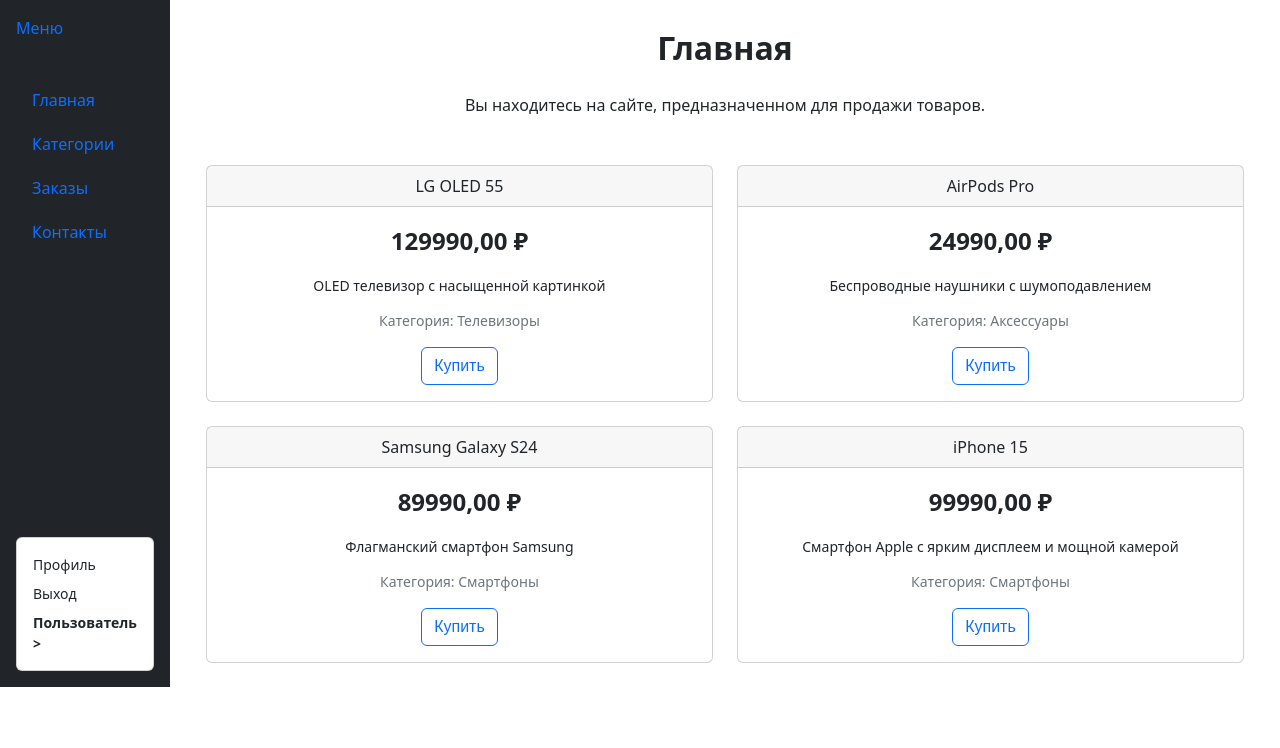
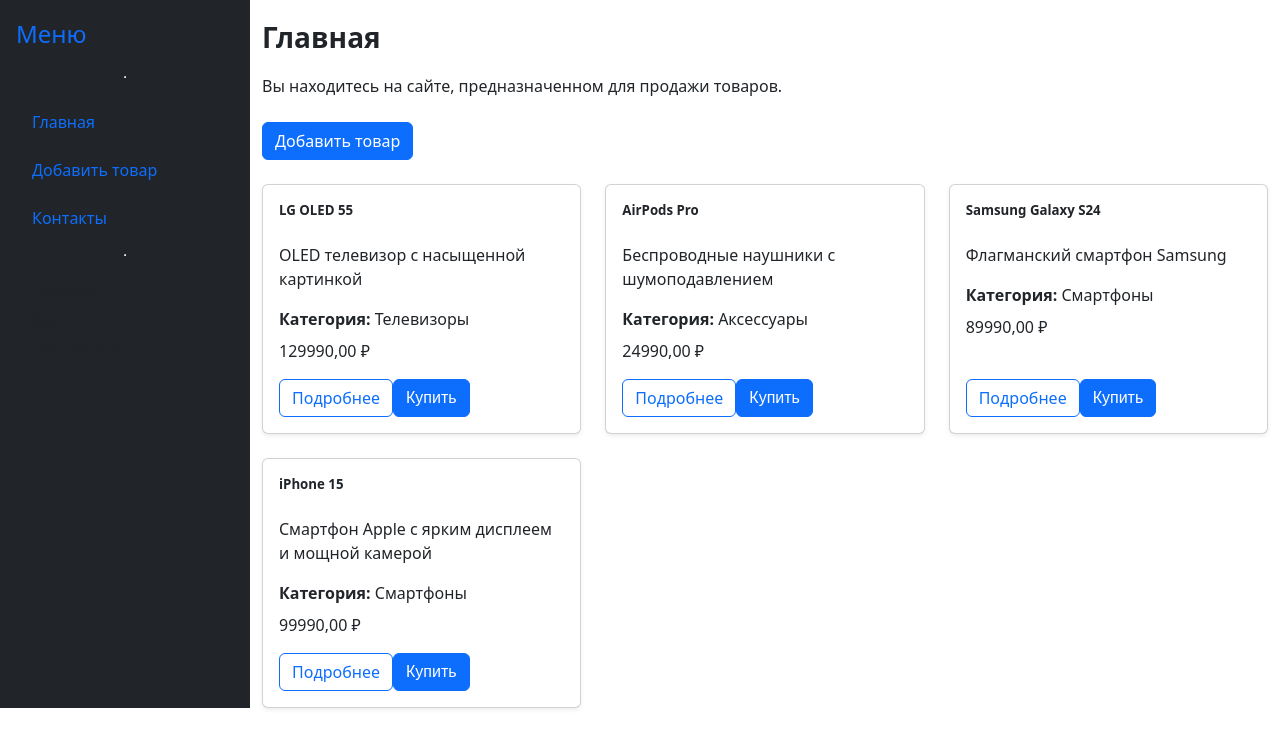
Before and after one commit to mrtimpr/homework_22, a Django app: page / in a window 1280 px wide. Shown: the top 748 px of the page. Run offline with Django 5.2, Linux system fonts and the light colour scheme; data comes from the database, SQL or seed files in the repository; some libraries are stand-ins or nearby versions.

Commit message:
updated project for homework 24

```diff
--- a/catalog/templates/catalog/base.html
+++ b/catalog/templates/catalog/base.html
@@ -8,41 +8,26 @@
     <link rel="stylesheet" href="{% static 'bootstrap/css/bootstrap.min.css' %}">
 </head>
 <body class="bg-light">
+
 <div class="d-flex min-vh-100">
-    <aside class="bg-dark text-white d-flex flex-column flex-shrink-0 p-3 min-vh-100" style="width: 220px;">
-        <a href="{% url 'catalog:home' %}" class="d-flex align-items-center mb-4 text-white text-decoration-none">
-            <span class="fs-5">Меню</span>
-        </a>
-
-        <ul class="nav nav-pills flex-column mb-auto gap-1">
-            <li class="nav-item">
-                <a href="{% url 'catalog:home' %}" class="nav-link {% if request.path == '/' %}active{% else %}text-white{% endif %}">Главная</a>
-            </li>
-            <li>
-                <a href="#" class="nav-link text-white">Категории</a>
-            </li>
-            <li>
-                <a href="#" class="nav-link text-white">Заказы</a>
-            </li>
-            <li>
-                <a href="{% url 'catalog:contacts' %}" class="nav-link {% if request.path == '/contacts/' %}active{% else %}text-white{% endif %}">Контакты</a>
-            </li>
-        </ul>
-
-        <div class="mt-auto pt-3">
-            <div class="card bg-secondary border-secondary text-white">
-                <div class="card-body p-3">
-                    <div class="small mb-2">Профиль</div>
-                    <div class="small mb-2">Выход</div>
-                    <div class="small fw-semibold">Пользователь &gt;</div>
-                </div>
-            </div>
-        </div>
+    <aside class="bg-dark" style="width: 250px;">
+        {% include 'catalog/includes/main_menu.html' %}
     </aside>
 
-    <main class="flex-grow-1 p-4 p-lg-5">
-        {% block content %}{% endblock %}
+    <main class="flex-grow-1">
+        <header class="bg-white border-bottom py-3 px-4">
+            <div class="container-fluid">
+                <h1 class="h3 mb-0">{% block page_title %}Skystore{% endblock %}</h1>
+            </div>
+        </header>
+
+        <section class="py-4">
+            <div class="container-fluid px-4">
+                {% block content %}{% endblock %}
+            </div>
+        </section>
     </main>
 </div>
+
 </body>
 </html>
--- a/catalog/templates/catalog/home.html
+++ b/catalog/templates/catalog/home.html
@@ -1,37 +1,89 @@
 {% extends 'catalog/base.html' %}
 
 {% block title %}Главная{% endblock %}
+{% block page_title %}Главная{% endblock %}
 
 {% block content %}
-<div class="container-fluid">
-    <div class="text-center mb-5">
-        <h1 class="display-5">Главная</h1>
-        <p class="text-muted mb-0">Вы находитесь на сайте, предназначенном для продажи товаров.</p>
+<div class="mb-4">
+    <p class="text-muted mb-0">
+        Вы находитесь на сайте, предназначенном для продажи товаров.
+    </p>
 </div>
 
-    <div class="row justify-content-center g-4">
+<div class="mb-4">
+    <a href="{% url 'catalog:product_create' %}" class="btn btn-primary">
+        Добавить товар
+    </a>
+</div>
+
+<div class="row g-4">
     {% for product in products %}
-        <div class="col-xl-3 col-lg-4 col-md-6">
-            <div class="card text-center h-100">
-                <div class="card-header">{{ product.name }}</div>
+    <div class="col-12 col-md-6 col-xl-4">
+        <div class="card h-100 shadow-sm">
+            {% if product.image %}
+            <img src="{{ product.image.url }}" class="card-img-top" alt="{{ product.name }}" style="height: 240px; object-fit: cover;">
+            {% endif %}
+
             <div class="card-body d-flex flex-column">
-                    {% if product.image %}
-                    <img src="{{ product.image.url }}" class="img-fluid rounded mb-3" alt="{{ product.name }}">
-                    {% endif %}
-                    <h2 class="card-title mb-3">{{ product.price }} ₽</h2>
-                    <p class="card-text text-muted small">{{ product.description|truncatechars:80 }}</p>
-                    <p class="small text-secondary mb-3">Категория: {{ product.category.name }}</p>
-                    <div class="mt-auto">
-                        <button type="button" class="btn btn-outline-primary w-100">Купить</button>
+                <h5 class="card-title">{{ product.name }}</h5>
+
+                <p class="card-text text-muted">
+                    {{ product.description|truncatechars:100 }}
+                </p>
+
+                <p class="mb-2">
+                    <span class="fw-semibold">Категория:</span> {{ product.category.name }}
+                </p>
+
+                <p class="fs-5 fw-bold mb-3">{{ product.price }} ₽</p>
+
+                <div class="mt-auto d-flex gap-2">
+                    <a href="{% url 'catalog:product_detail' product.pk %}" class="btn btn-outline-primary">
+                        Подробнее
+                    </a>
+                    <button type="button" class="btn btn-primary">Купить</button>
                 </div>
             </div>
         </div>
     </div>
     {% empty %}
-        <div class="col-12 text-center text-muted">
+    <div class="col-12">
+        <div class="alert alert-secondary mb-0">
             Товары пока не добавлены.
+        </div>
     </div>
     {% endfor %}
 </div>
-</div>
+
+{% if page_obj.paginator.num_pages > 1 %}
+<nav class="mt-4" aria-label="Навигация по страницам">
+    <ul class="pagination">
+        {% if page_obj.has_previous %}
+        <li class="page-item">
+            <a class="page-link" href="?page={{ page_obj.previous_page_number }}">Назад</a>
+        </li>
+        {% else %}
+        <li class="page-item disabled">
+            <span class="page-link">Назад</span>
+        </li>
+        {% endif %}
+
+        {% for page_num in page_obj.paginator.page_range %}
+        <li class="page-item {% if page_obj.number == page_num %}active{% endif %}">
+            <a class="page-link" href="?page={{ page_num }}">{{ page_num }}</a>
+        </li>
+        {% endfor %}
+
+        {% if page_obj.has_next %}
+        <li class="page-item">
+            <a class="page-link" href="?page={{ page_obj.next_page_number }}">Вперед</a>
+        </li>
+        {% else %}
+        <li class="page-item disabled">
+            <span class="page-link">Вперед</span>
+        </li>
+        {% endif %}
+    </ul>
+</nav>
+{% endif %}
 {% endblock %}
--- /dev/null
+++ b/catalog/templates/catalog/includes/main_menu.html
@@ -0,0 +1,33 @@
+<div class="d-flex flex-column flex-shrink-0 p-3 text-bg-dark h-100" style="width: 250px;">
+    <a href="{% url 'catalog:home' %}" class="d-flex align-items-center mb-3 mb-md-0 me-md-auto text-white text-decoration-none">
+        <span class="fs-4">Меню</span>
+    </a>
+
+    <hr>
+
+    <ul class="nav nav-pills flex-column mb-auto">
+        <li class="nav-item mb-2">
+            <a href="{% url 'catalog:home' %}" class="nav-link text-white">
+                Главная
+            </a>
+        </li>
+        <li class="mb-2">
+            <a href="{% url 'catalog:product_create' %}" class="nav-link text-white">
+                Добавить товар
+            </a>
+        </li>
+        <li class="mb-2">
+            <a href="{% url 'catalog:contacts' %}" class="nav-link text-white">
+                Контакты
+            </a>
+        </li>
+    </ul>
+
+    <hr>
+
+    <div class="border rounded p-3 bg-secondary bg-opacity-10">
+        <div class="small text-white mb-2">Профиль</div>
+        <div class="small text-white mb-2">Выход</div>
+        <div class="small fw-semibold text-white">Пользователь &gt;</div>
+    </div>
+</div>
--- a/catalog/urls.py
+++ b/catalog/urls.py
@@ -1,4 +1,5 @@
 from django.urls import path
+
 from . import views
 
 app_name = 'catalog'
@@ -6,4 +7,6 @@ app_name = 'catalog'
 urlpatterns = [
     path('', views.home, name='home'),
     path('contacts/', views.contacts, name='contacts'),
+    path('products/<int:pk>/', views.product_detail, name='product_detail'),
+    path('products/create/', views.product_create, name='product_create'),
 ]
--- a/catalog/views.py
+++ b/catalog/views.py
@@ -1,12 +1,24 @@
-from django.shortcuts import render
+from django.core.paginator import Paginator
+from django.shortcuts import get_object_or_404, redirect, render
 
+from .forms import ProductForm
 from .models import Product
 
 
 def home(request):
-    latest_products = Product.objects.order_by('-created_at')[:5]
-    print(list(latest_products))
-    return render(request, 'catalog/home.html', {'products': latest_products})
+    product_list = Product.objects.select_related('category').order_by('-created_at')
+    paginator = Paginator(product_list, 6)
+    page_number = request.GET.get('page')
+    page_obj = paginator.get_page(page_number)
+
+    return render(
+        request,
+        'catalog/home.html',
+        {
+            'page_obj': page_obj,
+            'products': page_obj.object_list,
+        },
+    )
 
 
 def contacts(request):
@@ -24,3 +36,28 @@ def contacts(request):
         context['success_message'] = 'Сообщение успешно отправлено!'
 
     return render(request, 'catalog/contacts.html', context)
+
+
+def product_detail(request, pk):
+    product = get_object_or_404(Product.objects.select_related('category'), pk=pk)
+    return render(
+        request,
+        'catalog/product_detail.html',
+        {'product': product},
+    )
+
+
+def product_create(request):
+    if request.method == 'POST':
+        form = ProductForm(request.POST, request.FILES)
+        if form.is_valid():
+            form.save()
+            return redirect('catalog:home')
+    else:
+        form = ProductForm()
+
+    return render(
+        request,
+        'catalog/product_form.html',
+        {'form': form},
+    )
```
Also changed, not shown: catalog/forms.py (added, +20 -0 lines), catalog/templates/catalog/contacts.html (+17 -37 lines), catalog/templates/catalog/product_detail.html (added, +56 -0 lines), catalog/templates/catalog/product_form.html (added, +48 -0 lines). Lines whose indentation alone changed are shown as unchanged.
